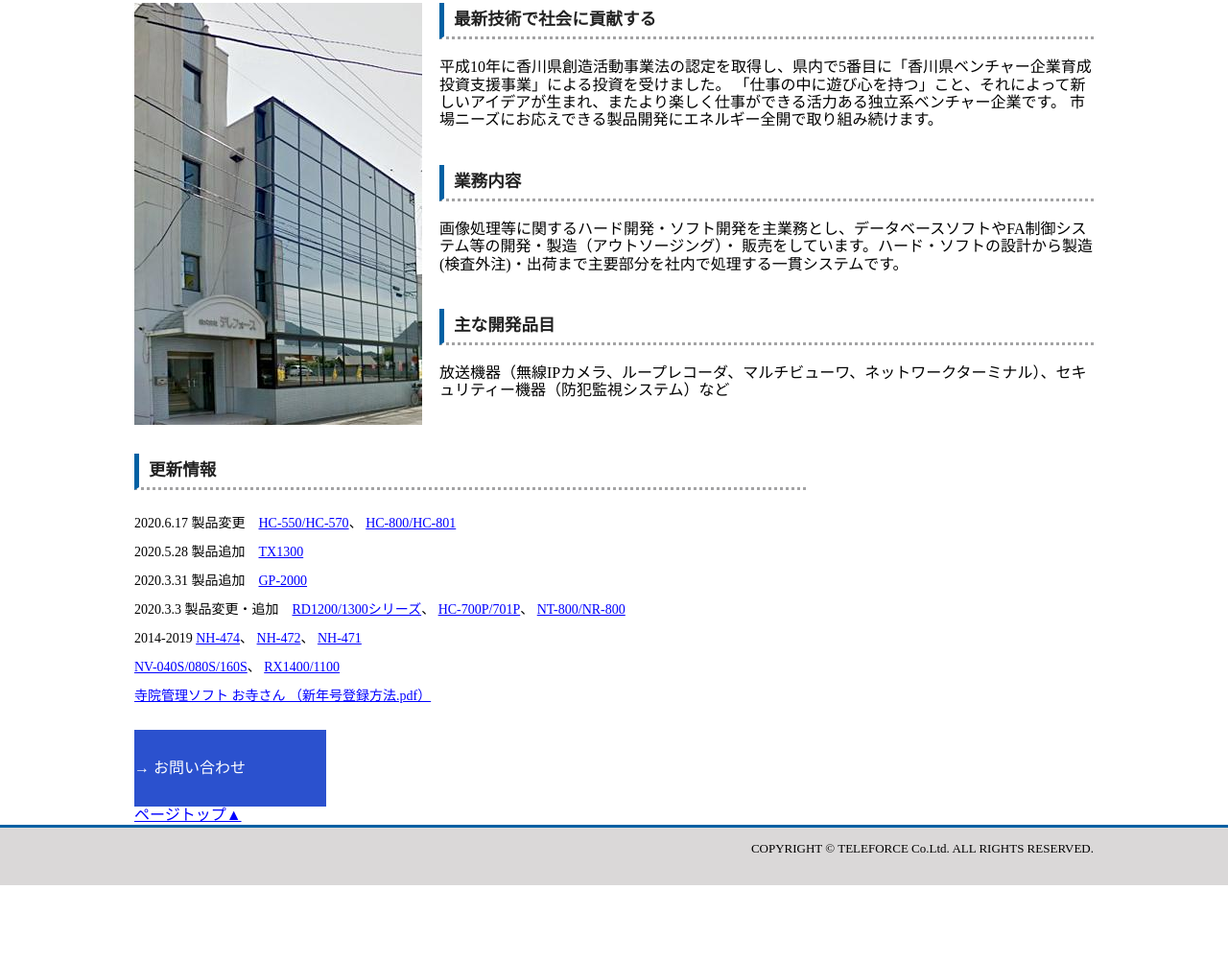
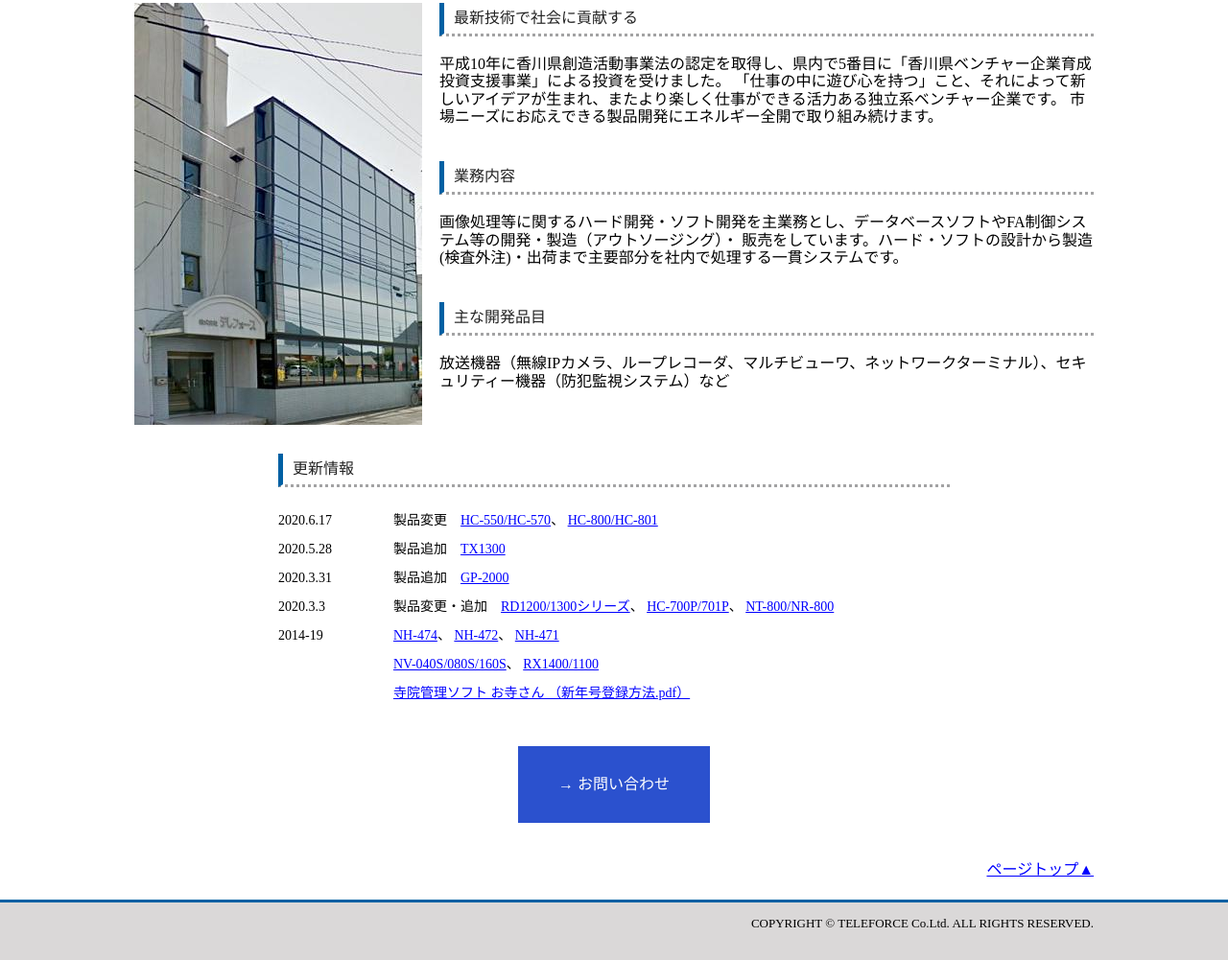
Before and after one commit to an1971jp/FrontendStudy, a plain HTML site: page siteclone/index.html in a window 1280 px wide. Shown: the part 151-1152 px from the top of the page at 96% size. Before the commit the page ends 1074 px from the top, so only its background shows below. Drawn offline with Linux system fonts and the light colour scheme.

Commit message:
Update siteclone

```diff
--- /dev/null
+++ b/dotinstall_JS/index.html
@@ -0,0 +1,29 @@
+<!DOCTYPE html>
+<html lang="ja">
+<head>
+  <meta charset="UTF-8">
+  <meta name="viewport" content="width=device-width, initial-scale=1.0">
+  <link rel="stylesheet" href="style.css">
+  <title>JS practice</title>
+</head>
+<body>
+  <div class="box" id="target1"></div>
+  <div class="box" id="target2"></div>
+  <div class="box" id="target3"></div>
+  <script>
+    'use strict';
+    const target1 = document.getElementById('target1');
+    const target2 = document.getElementById('target2');
+    const target3 = document.getElementById('target3');
+    target1.addEventListener('click', () => {
+      target1.classList.toggle('circle');
+    });
+    target2.addEventListener('click', () => {
+      target2.classList.toggle('circle');
+    });
+    target3.addEventListener('click', () => {
+      target3.classList.toggle('circle');
+    });
+  </script>
+</body>
+</html>
--- /dev/null
+++ b/dotinstall_JS/style.css
@@ -0,0 +1,19 @@
+body {
+  display: flex;
+  flex-wrap: wrap;
+}
+
+.box {
+  width: 100px;
+  height: 100px;
+  background-color: skyblue;
+  cursor: pointer;
+  transition: 0.8s;
+  margin: 0 8px;
+}
+
+.circle {
+  background-color: pink;
+  border-radius: 50%;
+  transform: rotate(360deg);
+}
--- a/siteclone/style.css
+++ b/siteclone/style.css
@@ -556,7 +556,7 @@ header nav ul li a {
   font-size: 14px;
   display: block;
   width: 200px;
-  line-height: 50px;
+  line-height: 27px;
   text-align: center;
   border-right: 1px solid gray;
   background-color: rgb(238, 238, 238);
@@ -570,7 +570,7 @@ header nav ul li a:hover {
 header nav ul li a span {
   display: block;
   font-size: 10px;
-  line-height: 3px;
+  /* line-height: 3px; */
   color: #246baa;
 }
 
@@ -595,7 +595,7 @@ main {
 
 #right {
   width: 682px;
-  height:470px;
+  height: 470px;
   float: right;
 }
 
@@ -605,18 +605,17 @@ main {
   border-left: 5px solid #0060a3;
   border-bottom: 3px dotted #a3a3a4;
   margin-bottom: 20px;
-  font-weight: bold;
-  font-size: 110%;
   padding-left: 10px;
   line-height: 2em;
   color: #222222;
 }
 
 #topics {
+  display: block;
   margin-bottom: 20px;
   width: 700px;
   text-align: left;
-  /* margin: 0 auto; */
+  margin: 0 auto 40px auto;
 }
 
 #topics h2 {
@@ -625,8 +624,6 @@ main {
   border-left: 5px solid #0060a3;
   border-bottom: 3px dotted #a3a3a4;
   margin-bottom: 20px;
-  font-weight: bold;
-  font-size: 110%;
   padding-left: 10px;
   line-height: 2em;
   color: #222222;
@@ -651,7 +648,9 @@ main {
   font-size: 14px;
   height: 30px;
   line-height: 30px;
-  float: left;
+  display: block;
+  margin-left: 120px;
+  /* float: left; */
 }
 
 #topics a {
@@ -660,19 +659,27 @@ main {
 }
 
 #contact {
+  display: block;
   width: 200px;
   height: 80px;
   background-color: #2b51ce;
   color: white;
-  margin: 0 auto;
+  margin: 0 auto 40px auto;
+  text-align: center;
 }
 
 #contact:hover {
   opacity: 0.7;
 }
 
+#top {
+  width: 1000px;
+  height: 20px;
+  text-align: right;
+  margin-bottom: 20px;
+}
+
 #top a {
-  text-align: right;
   text-decoration: underline;
   color: blue;
 }
```
Also changed, not shown: siteclone/index.html (+4 -2 lines).
